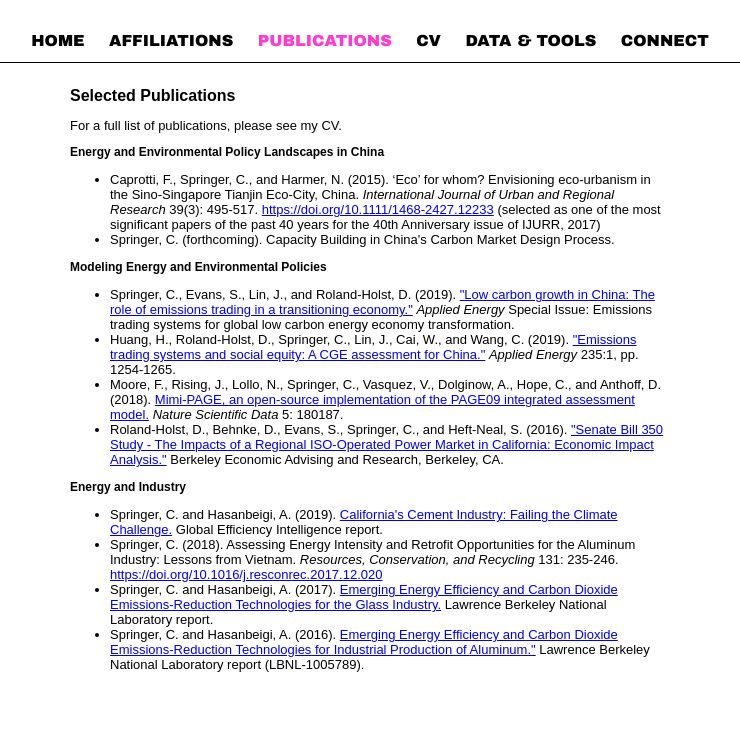
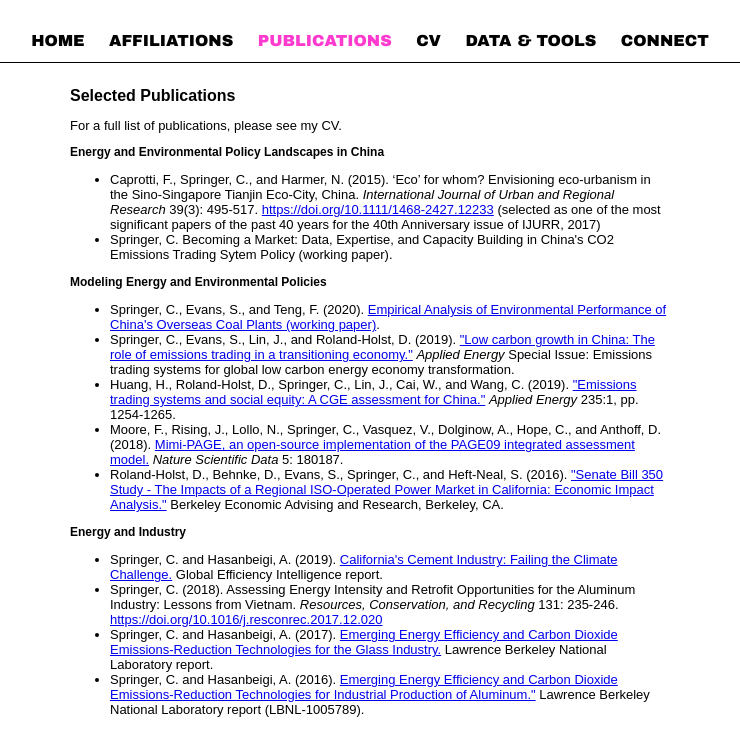
Before and after one commit to ccspringer/ccspringer.github.io, a Jekyll site: the page built from Publications/index.html, in a window 1280 px wide. Shown: the top 756 px of the page, without its empty margins (270-1010 px from the left). Built offline with Jekyll 4.4.1, drawn with Linux system fonts in a browser that asks for light colours.

Commit message:
Add working paper

```diff
--- a/Publications/index.html
+++ b/Publications/index.html
@@ -9,11 +9,12 @@ shortname: Pubs
 <h3>Energy and Environmental Policy Landscapes in China</h3>
 <ul>
 <li><p>Caprotti, F., Springer, C., and Harmer, N. (2015).  ‘Eco’ for whom? Envisioning eco-urbanism in the Sino-Singapore Tianjin Eco-City, China. <i>International Journal of Urban and Regional Research</i> 39(3): 495-517. <a href="https://doi.org/10.1111/1468-2427.12233">https://doi.org/10.1111/1468-2427.12233</a> (selected as one of the most significant papers of the past 40 years for the 40th Anniversary issue of IJURR, 2017)</p></li>
-<li><p>Springer, C. (forthcoming). Capacity Building in China's Carbon Market Design Process.</p></li>
+<li><p>Springer, C. Becoming a Market: Data, Expertise, and Capacity Building in China's CO2 Emissions Trading Sytem Policy (working paper).</p></li>
 </ul>
 
 <h3>Modeling Energy and Environmental Policies</h3>
 <ul>
+<li><p>Springer, C., Evans, S., and Teng, F. (2020). <a href="Publications/coal-wp.pdf">Empirical Analysis of Environmental Performance of China's Overseas Coal Plants (working paper)</a>. </p></li>
 <li><p>Springer, C., Evans, S., Lin, J., and Roland-Holst, D. (2019). <a href="https://www.sciencedirect.com/science/article/pii/S0306261918317525">"Low carbon growth in China: The role of emissions trading in a transitioning economy."</a> <i>Applied Energy</i> Special Issue: Emissions trading systems for global low carbon energy economy transformation.</p></li>
 <li><p>Huang, H., Roland-Holst, D., Springer, C., Lin, J., Cai, W., and Wang, C. (2019). <a href="https://www.sciencedirect.com/science/article/pii/S0306261918317628">"Emissions trading systems and social equity: A CGE assessment for China."</a> <i>Applied Energy</i> 235:1, pp. 1254-1265.</p></li>
 <li><p>Moore, F., Rising, J., Lollo, N., Springer, C., Vasquez, V., Dolginow, A., Hope, C., and Anthoff, D. (2018). <a href="https://www.nature.com/articles/sdata2018187">Mimi-PAGE, an open-source implementation of the PAGE09 integrated assessment model.</a> <i>Nature Scientific Data</i> 5: 180187.</p></li>
```
Also changed, not shown: 2 other files.
